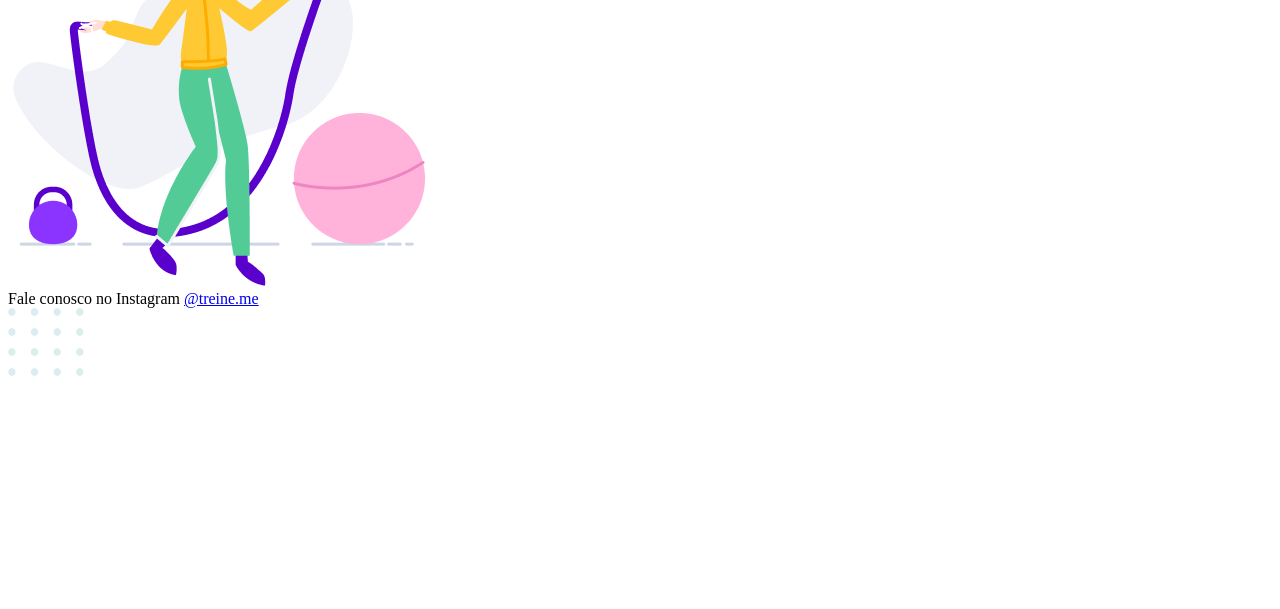
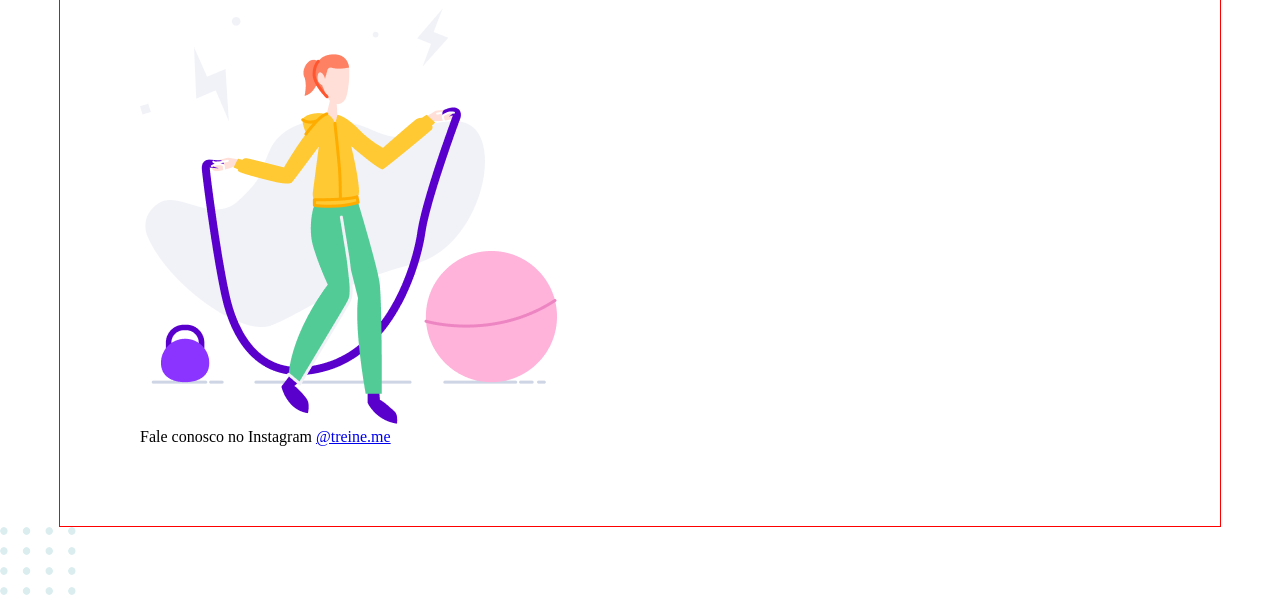
Before and after one commit to vinicioslimer/Rocketseat-Explorer, a plain HTML site: page Nivel 2/Projeto 02/index.html in a window 1280 px wide. Shown: the part 409-1018 px from the top of the page. Before the commit the page ends 807 px from the top, so only its background shows below. Drawn offline with Linux system fonts and the light colour scheme.

Commit message:
O conceito Box Model do CSS

```diff
--- a/Nivel 2/Projeto 02/index.html
+++ b/Nivel 2/Projeto 02/index.html
@@ -4,6 +4,7 @@
   <meta charset="UTF-8">
    <meta name="viewport" content="width=device-width, initial-scale=1.0">
   <title>Treine.me</title>
+  <link rel="stylesheet" href="style.css">
 </head>
 <body>
 
--- /dev/null
+++ b/Nivel 2/Projeto 02/style.css
@@ -0,0 +1,11 @@
+body {
+  margin: 0;
+
+}
+
+.page {
+  border: 1px solid red;
+  padding: 80px;
+  margin: 65px auto 0;
+  width: 1000px;
+}
```
